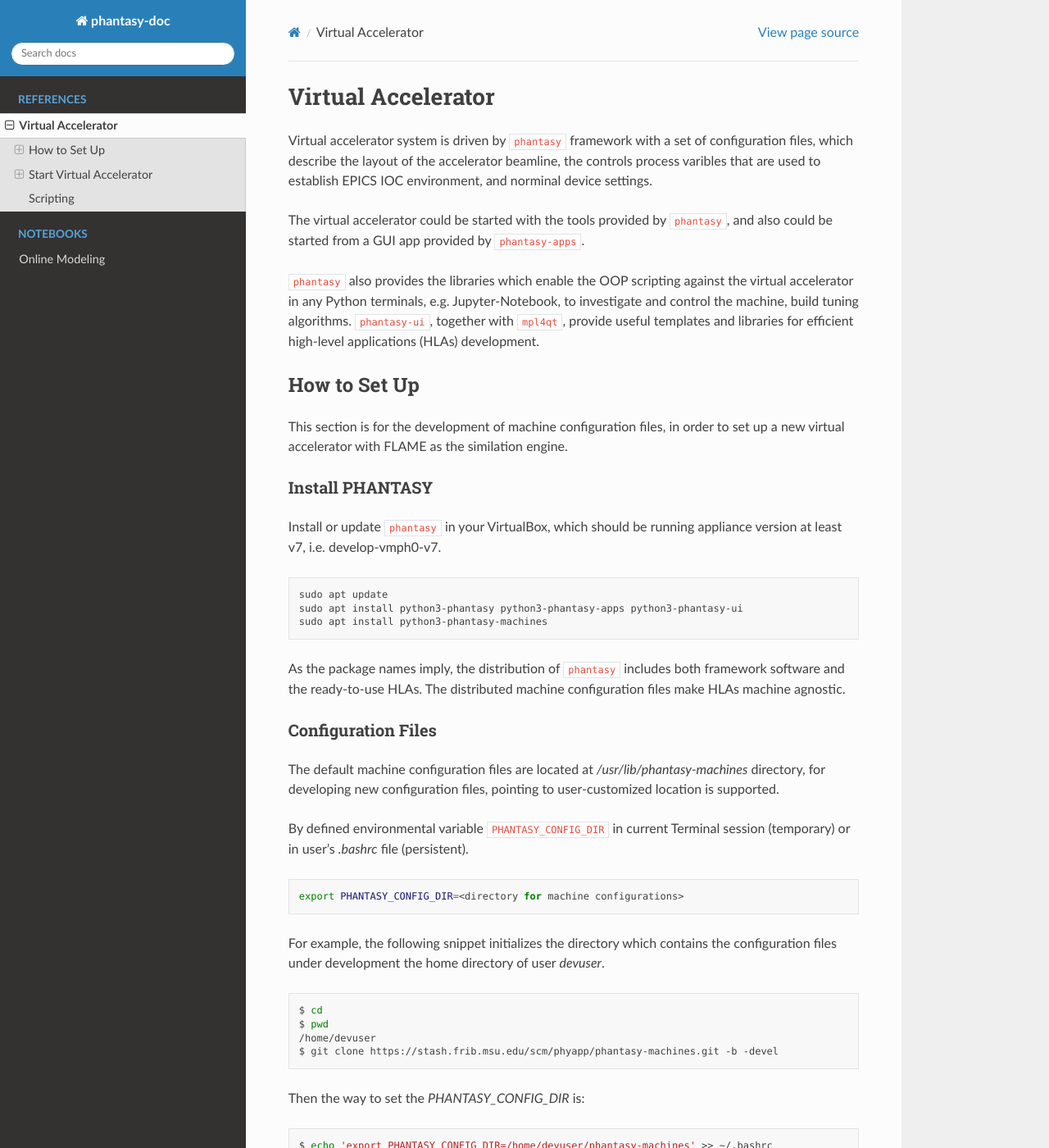
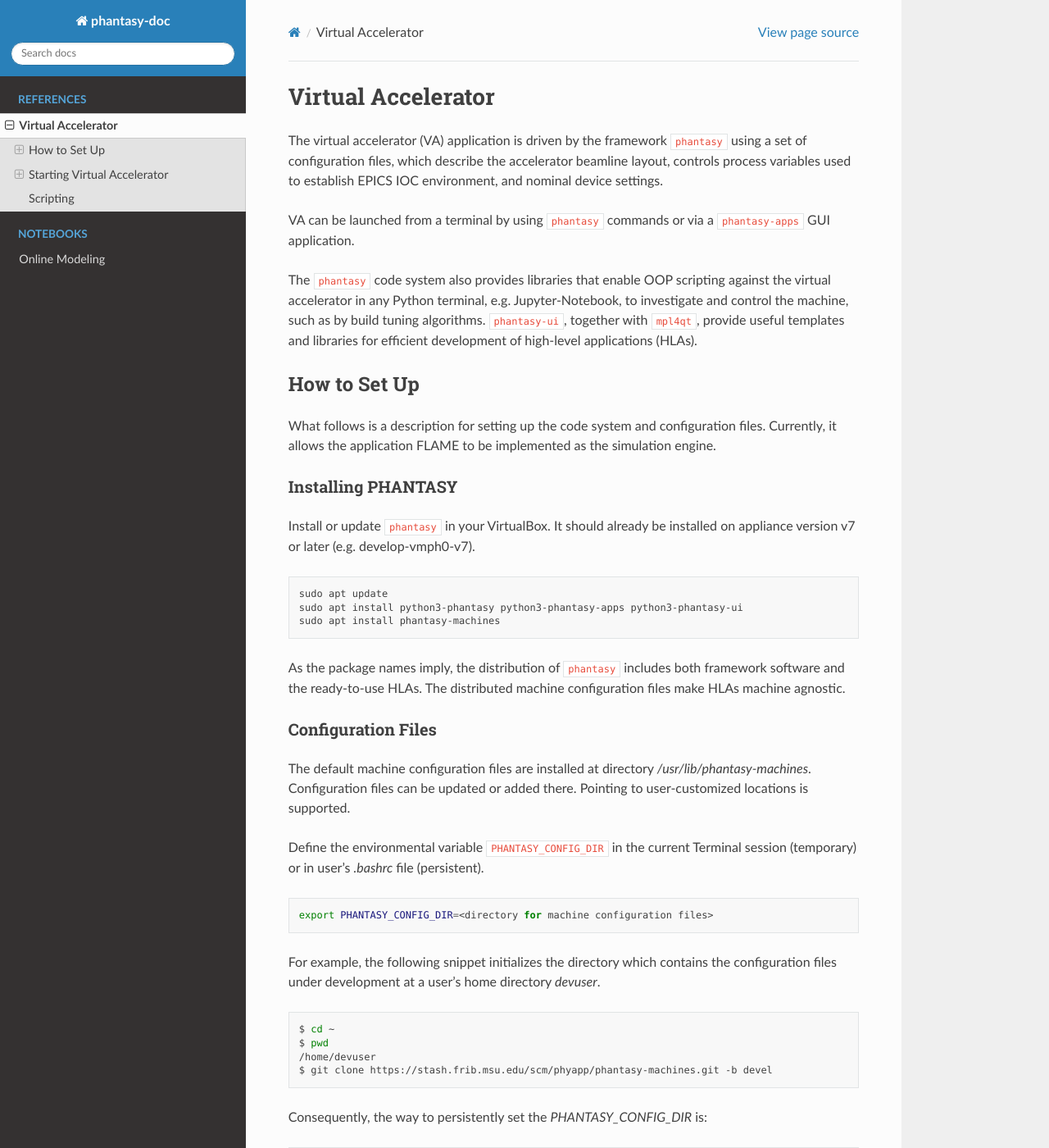
Before and after one commit to archman/phantasy-doc, a Sphinx documentation site: the page built from source/va.rst, in a window 1280 px wide and 1400 px high. Shown: the whole window at 82% size. Built offline with Sphinx 7.4.7 and the Read the Docs theme 2.0.0, drawn with Linux system fonts in a browser that asks for light colours; some of the changed text lies outside the part shown.

Commit message:
MNT: Fix typo and improve wording.

```diff
--- a/source/va.rst
+++ b/source/va.rst
@@ -2,35 +2,32 @@
 Virtual Accelerator
 ===================
 
-Virtual accelerator system is driven by ``phantasy`` framework with a set of configuration files,
-which describe the layout of the accelerator beamline, the controls process varibles that are
-used to establish EPICS IOC environment, and norminal device settings.
+The virtual accelerator (VA) application is driven by the framework ``phantasy`` using a set of configuration files,
+which describe the accelerator beamline layout, controls process variables
+used to establish EPICS IOC environment, and nominal device settings.
 
-The virtual accelerator could be started with the tools provided by ``phantasy``, and also could
-be started from a GUI app provided by ``phantasy-apps``.
+VA can be launched from a terminal by using ``phantasy`` commands or via a ``phantasy-apps`` GUI application.
 
-``phantasy`` also provides the libraries which enable the OOP scripting against the virtual
-accelerator in any Python terminals, e.g. Jupyter-Notebook, to investigate and control the machine,
+The ``phantasy`` code system also provides libraries that enable OOP scripting against the virtual
+accelerator in any Python terminal, e.g. Jupyter-Notebook, to investigate and control the machine, such as by
 build tuning algorithms. ``phantasy-ui``, together with ``mpl4qt``, provide useful templates and
-libraries for efficient high-level applications (HLAs) development.
+libraries for efficient development of high-level applications (HLAs).
 
 How to Set Up
 -------------
 
-This section is for the development of machine configuration files, in order to set
-up a new virtual accelerator with FLAME as the similation engine.
+What follows is a description for setting up the code system and configuration files. Currently, it allows the application FLAME to be implemented as the simulation engine.
 
-Install PHANTASY
+Installing PHANTASY
 ^^^^^^^^^^^^^^^^
 
-Install or update ``phantasy`` in your VirtualBox, which should be running appliance version at
-least v7, i.e. develop-vmph0-v7.
+Install or update ``phantasy`` in your VirtualBox. It should already be installed on appliance version v7 or later (e.g. develop-vmph0-v7).
 
 .. code-block:: bash
 
     sudo apt update
     sudo apt install python3-phantasy python3-phantasy-apps python3-phantasy-ui
-    sudo apt install python3-phantasy-machines
+    sudo apt install phantasy-machines
 
 As the package names imply, the distribution of ``phantasy`` includes both framework software and
 the ready-to-use HLAs. The distributed machine configuration files make HLAs machine agnostic.
@@ -38,53 +35,52 @@
 Configuration Files
 ^^^^^^^^^^^^^^^^^^^
 
-The default machine configuration files are located at `/usr/lib/phantasy-machines` directory,
-for developing new configuration files, pointing to user-customized location is supported.
+The default machine configuration files are installed at directory  `/usr/lib/phantasy-machines`. Configuration files can be updated or added there. Pointing to user-customized locations is supported.
 
-By defined environmental variable ``PHANTASY_CONFIG_DIR`` in current Terminal session
+Define the environmental variable ``PHANTASY_CONFIG_DIR`` in the current Terminal session
 (temporary) or in user's `.bashrc` file (persistent).
 
 .. code-block:: bash
 
-    export PHANTASY_CONFIG_DIR=<directory for machine configurations>
+    export PHANTASY_CONFIG_DIR=<directory for machine configuration files>
 
 
 For example, the following snippet initializes the directory which contains the configuration files
-under development the home directory of user `devuser`.
+under development at a user's home directory `devuser`.
 
 .. code-block:: bash
 
-    $ cd
+    $ cd ~
     $ pwd
     /home/devuser
-    $ git clone https://stash.frib.msu.edu/scm/phyapp/phantasy-machines.git -b -devel
+    $ git clone https://stash.frib.msu.edu/scm/phyapp/phantasy-machines.git -b devel
 
-Then the way to set the `PHANTASY_CONFIG_DIR` is:
+Consequently, the way to persistently set the `PHANTASY_CONFIG_DIR` is:
 
 .. code-block:: bash
 
     $ echo 'export PHANTASY_CONFIG_DIR=/home/devuser/phantasy-machines' >> ~/.bashrc
 
-All the further content changes to `/home/devuser/phantasy-machines` directory should be tested.
+All changes within the directory `/home/devuser/phantasy-machines` should then be tested.
 
 
-Start Virtual Accelerator
+Starting Virtual Accelerator
 -------------------------
 
-There're two ways to start the virtual accelerator, through CLI or GUI, which is from
-``flame-vastart`` tool of ``phantasy`` and ``va_launcher`` app of ``phantasy-apps``.
+There are two ways (CLI and GUI) to start the VA. One is using the ``flame-vastart`` tool of ``phantasy``.
+The other is via the ``va_launcher`` HLA of ``phantasy-apps``.
 
 
 CLI
 ^^^
 
-The command line to start ARIS/F1 virtual accelerator is:
+The following is the command line to use for the case of starting the VA for a beamline section referred to as ARIS/F1 (i.e. machine/segment):
 
 .. code-block:: bash
 
     $ phytool flame-vastart --mach ARIS --subm F1
 
-The usage of `flame-vastart` tool could be reached by `phytool flame-vastart -h`:
+The use description of `flame-vastart` tool is called using `phytool flame-vastart -h`:
 
 .. code-block:: bash
 
@@ -121,10 +117,10 @@
       --noise NOISE         noise level of device readback
       --rep-rate REPRATE    repetition rate of virtual accelerator
 
-Typical optional arguments could be used is `--noise` (default is 0.001), and
-`--rep-rate` (default is 1). If neither ``--pv-prefix`` nor ``--pv-suffix`` is defined,
-the PV names for noise and rep-rate is ``VA:SVR:NOISE`` and ``VA:SVR:RATE``, respectively.
-One can use EPICS commands ``caget`` and ``caput`` to get and set the value, see the command
+Typical optional arguments are `--noise` (default is 0.001), and
+`--rep-rate` (default is 1 Hz). If neither ``--pv-prefix`` nor ``--pv-suffix`` is defined,
+then default PV names for noise and rep-rate is ``VA:SVR:NOISE`` and ``VA:SVR:RATE``, respectively.
+One can use EPICS commands ``caget`` and ``caput`` to get and set the value; see the command
 useage by `-h` flag.
 
 GUI
@@ -134,15 +130,12 @@
     :align: center
     :width: 600px
 
-Set the names of machine and segment as the user interface hints, as well as for other options.
+Select the names of machine and segment, and other options that are available.
 The noise level and rep-rate could be also be easily adjusted through the UI controls.
 
 Scripting
 ---------
 
-This section shows how to communicate with the virtual accelerator, to get the machine status and
-control the machine through the API provided by ``phantasy``.
-
-To better present the data, it is recommended to do Python scripting in Jupyter-Notebook.
-:ref:`The linked notebook<Online modeling>` shows how to work with virtual accelerator to do
-online simulation.
+This section shows how to use the API provide by ``phantasy`` to read and set the values in the OOP way.
+This allows one to use Python scripts to monitor the VA status and apply desired changes, and do online simulation.
+It is recommended to use Jupyter-Notebook, :ref:`the linked notebook<Online modeling>` as shown here for an example.
```
